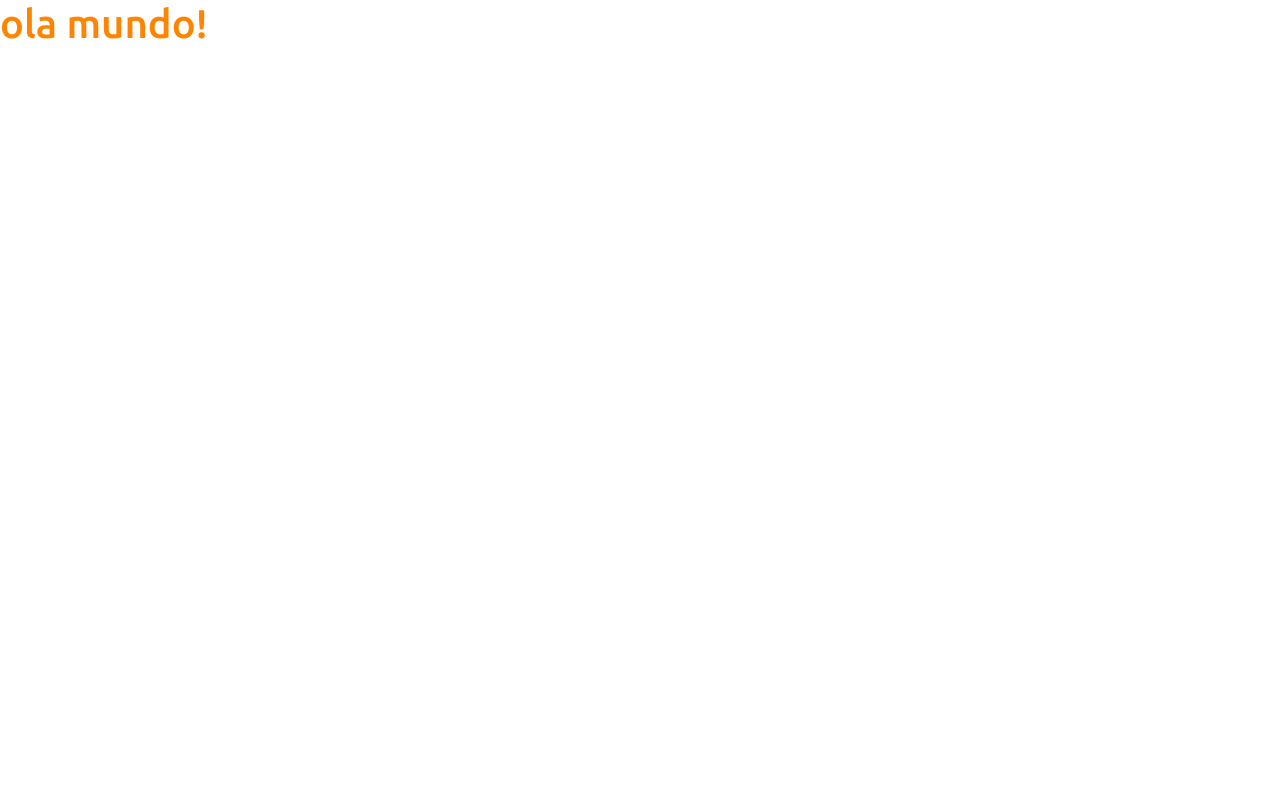
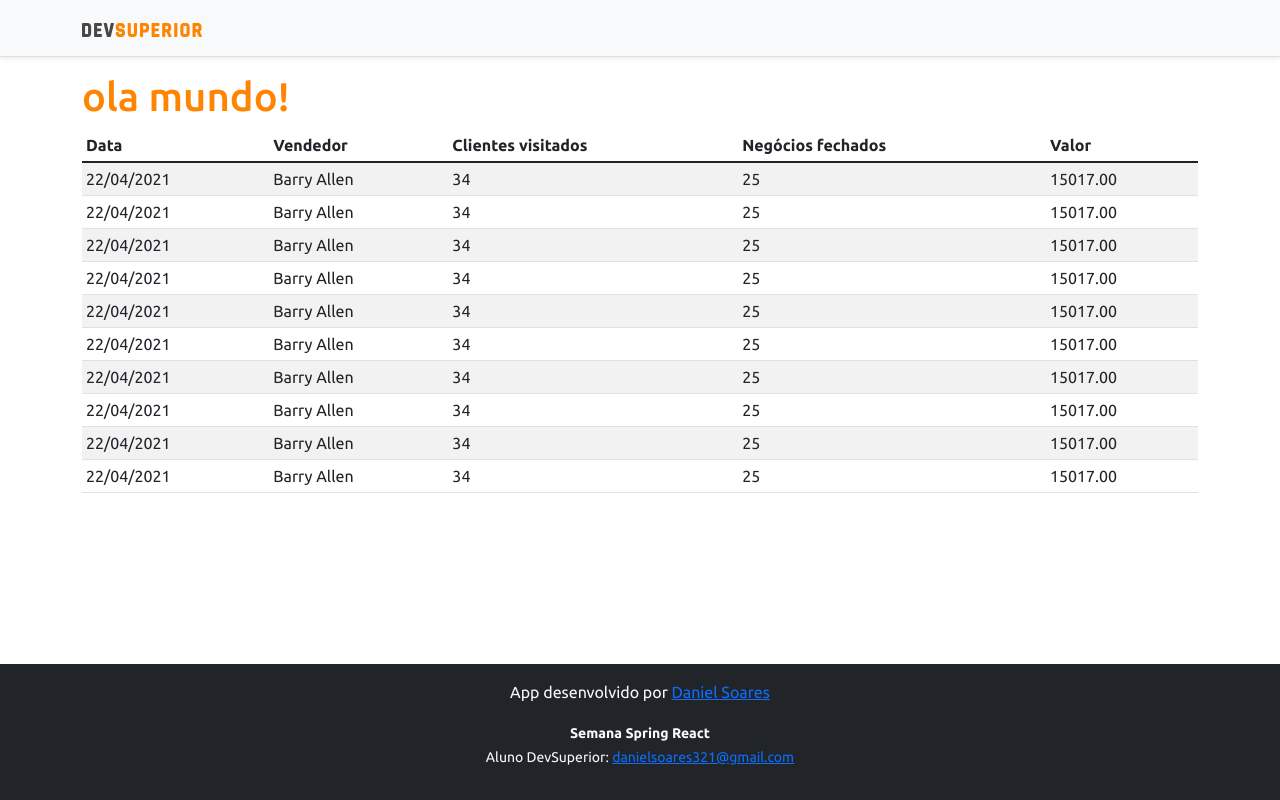
Before and after one commit to DSoaresD/Projeto-sds3, a React (Create React App) app in the folder frontend/: page / in a window 1280 px wide. Built offline with nearby package versions, Linux system fonts and the light colour scheme.

Commit message:
Component

```diff
--- a/frontend/public/index.html
+++ b/frontend/public/index.html
@@ -7,37 +7,12 @@
     <meta name="theme-color" content="#000000" />
     <meta
       name="description"
-      content="Web site created using create-react-app"
+      content="Aplicaçao Spring-React"
     />
-    <link rel="apple-touch-icon" href="%PUBLIC_URL%/logo192.png" />
-    <!--
-      manifest.json provides metadata used when your web app is installed on a
-      user's mobile device or desktop. See https://developers.google.com/web/fundamentals/web-app-manifest/
-    -->
-    <link rel="manifest" href="%PUBLIC_URL%/manifest.json" />
-    <!--
-      Notice the use of %PUBLIC_URL% in the tags above.
-      It will be replaced with the URL of the `public` folder during the build.
-      Only files inside the `public` folder can be referenced from the HTML.
-
-      Unlike "/favicon.ico" or "favicon.ico", "%PUBLIC_URL%/favicon.ico" will
-      work correctly both with client-side routing and a non-root public URL.
-      Learn how to configure a non-root public URL by running `npm run build`.
-    -->
-    <title>React App</title>
+    <title>DsVendas</title>
   </head>
   <body>
     <noscript>You need to enable JavaScript to run this app.</noscript>
     <div id="root"></div>
-    <!--
-      This HTML file is a template.
-      If you open it directly in the browser, you will see an empty page.
-
-      You can add webfonts, meta tags, or analytics to this file.
-      The build step will place the bundled scripts into the <body> tag.
-
-      To begin the development, run `npm start` or `yarn start`.
-      To create a production bundle, use `npm run build` or `yarn build`.
-    -->
   </body>
 </html>
--- a/frontend/src/App.tsx
+++ b/frontend/src/App.tsx
@@ -1,9 +1,17 @@
+import Datatable from "components/Datatable";
+import Footer from "components/footer";
+import Navbar from "components/navbar";
 
 function App() {
   return (
-    <div>
+    <>
+    <Navbar />
+    <div className="container">
       <h1 className="text-primary">ola mundo!</h1>
+      <Datatable />
       </div>
+      <Footer />
+      </>
   );
 }
 
--- /dev/null
+++ b/frontend/src/components/Datatable/index.tsx
@@ -0,0 +1,83 @@
+function Datatable() {
+    return (
+        <div className="table-responsive">
+    <table className="table table-striped table-sm">
+        <thead>
+            <tr>
+                <th>Data</th>
+                <th>Vendedor</th>
+                <th>Clientes visitados</th>
+                <th>Negócios fechados</th>
+                <th>Valor</th>
+            </tr>
+        </thead>
+        <tbody>
+            <tr>
+                <td>22/04/2021</td>
+                <td>Barry Allen</td>
+                <td>34</td>
+                <td>25</td>
+                <td>15017.00</td>
+            </tr>
+            <tr>
+                <td>22/04/2021</td>
+                <td>Barry Allen</td>
+                <td>34</td>
+                <td>25</td>
+                <td>15017.00</td>
+            </tr><tr>
+                <td>22/04/2021</td>
+                <td>Barry Allen</td>
+                <td>34</td>
+                <td>25</td>
+                <td>15017.00</td>
+            </tr><tr>
+                <td>22/04/2021</td>
+                <td>Barry Allen</td>
+                <td>34</td>
+                <td>25</td>
+                <td>15017.00</td>
+            </tr><tr>
+                <td>22/04/2021</td>
+                <td>Barry Allen</td>
+                <td>34</td>
+                <td>25</td>
+                <td>15017.00</td>
+            </tr><tr>
+                <td>22/04/2021</td>
+                <td>Barry Allen</td>
+                <td>34</td>
+                <td>25</td>
+                <td>15017.00</td>
+            </tr><tr>
+                <td>22/04/2021</td>
+                <td>Barry Allen</td>
+                <td>34</td>
+                <td>25</td>
+                <td>15017.00</td>
+            </tr><tr>
+                <td>22/04/2021</td>
+                <td>Barry Allen</td>
+                <td>34</td>
+                <td>25</td>
+                <td>15017.00</td>
+            </tr><tr>
+                <td>22/04/2021</td>
+                <td>Barry Allen</td>
+                <td>34</td>
+                <td>25</td>
+                <td>15017.00</td>
+            </tr><tr>
+                <td>22/04/2021</td>
+                <td>Barry Allen</td>
+                <td>34</td>
+                <td>25</td>
+                <td>15017.00</td>
+            </tr>
+        </tbody>
+    </table>
+</div>
+    );
+  }
+
+  export default Datatable;
--- /dev/null
+++ b/frontend/src/components/footer/index.tsx
@@ -0,0 +1,13 @@
+function Footer() {
+    return (
+        <footer className="footer mt-auto py-3 bg-dark">
+        <div className="container">
+          <p className="text-light">App desenvolvido por <a href="https://github.com/DSoaresD" target="_blank" rel="noreferrer">Daniel Soares</a></p>
+          <p className="text-light"><small><strong>Semana Spring React</strong><br/>
+            Aluno DevSuperior: <a href="https://www.instagram.com/endeavour_55/" target="_blank" rel="noreferrer">danielsoares321@gmail.com</a></small></p>
+        </div>
+      </footer>
+    );
+  }
+
+  export default Footer;
--- /dev/null
+++ b/frontend/src/components/navbar/index.tsx
@@ -0,0 +1,15 @@
+import ImgDsDark from "assets/img/ds-dark.svg"
+
+function Navbar() {
+    return (
+        <div className="d-flex flex-column flex-md-row align-items-center p-3 px-md-4 mb-3 bg-light border-bottom shadow-sm">
+        <div className="container">
+          <nav className="my-2 my-md-0 mr-md-3">
+            <img src={ImgDsDark} alt="DevSuperior" width="120" />
+          </nav>
+        </div>
+      </div>
+    );
+  }
+
+  export default Navbar;
```
Also changed, not shown: frontend/src/assets/img/ds-dark.svg (added).
